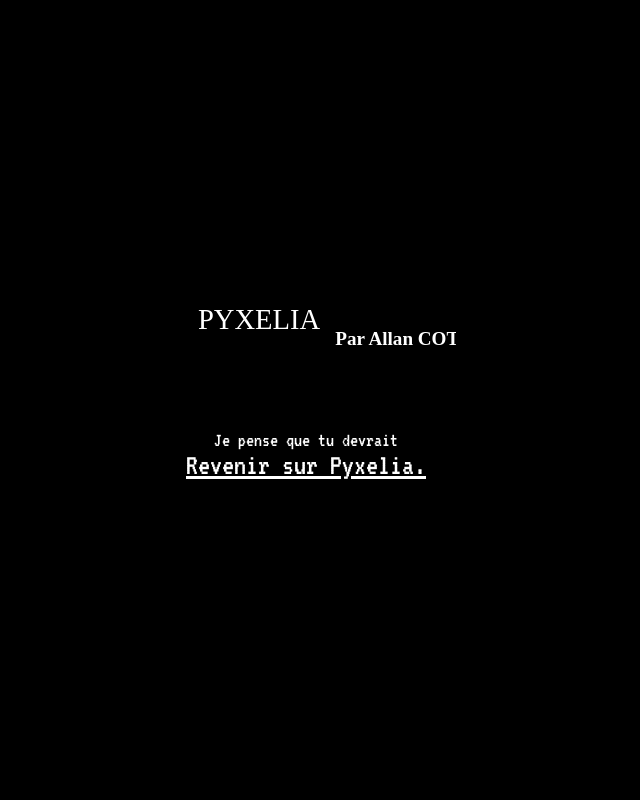
After one commit to COTE-Allan/KC-Pyxelia, a PHP site: page /views/error.php in a window 1280 px wide. The commit adds this page. Shown: the whole page, without its empty margins (334-974 px from the left). Run offline with PHP 8.4, Linux system fonts and the light colour scheme; the template is opened without the code that fills it, so the values that code supplies are empty.

Commit message:
v.1.0-alpha
Signed-off-by: Cielesis - Allan COTE <ctn.email.pro@gmail.com>

```diff
--- a/assets/js/firebase.js
+++ b/assets/js/firebase.js
@@ -144,7 +144,7 @@ function updateGrid(grid) {
 function updateDB(pixel_id, color_id) {
   let updates = {};
   let pixel_amount = 0;
-  let timeBeforeNext = 0;
+  let timeBeforeNext = 60;
   let actualDate = Math.floor(Date.now() / 1000);
   get(child(dbRef, "users/" + userUID + "/")).then((snapshot) => {
     let result = snapshot.val();
--- /dev/null
+++ b/assets/styles/css/error.css
@@ -0,0 +1,309 @@
+@import url("https://fonts.googleapis.com/css2?family=VT323&display=swap");
+body {
+  margin: 0;
+  font-family: "VT323", monospace;
+  background-color: black;
+  color: white;
+  overflow: hidden;
+  display: -webkit-box;
+  display: -ms-flexbox;
+  display: flex;
+  -webkit-box-orient: vertical;
+  -webkit-box-direction: normal;
+      -ms-flex-direction: column;
+          flex-direction: column;
+}
+
+.error {
+  width: 100vw;
+  height: 100vh;
+  display: -webkit-box;
+  display: -ms-flexbox;
+  display: flex;
+  -webkit-box-orient: vertical;
+  -webkit-box-direction: normal;
+      -ms-flex-direction: column;
+          flex-direction: column;
+  -webkit-box-align: center;
+      -ms-flex-align: center;
+          align-items: center;
+  -webkit-box-pack: center;
+      -ms-flex-pack: center;
+          justify-content: center;
+}
+
+.error svg {
+  width: 300px;
+  height: 50px;
+}
+
+.error-number {
+  font-size: 200px;
+  margin: 30px 0;
+  -webkit-animation: text-flicker-in-glow 4s linear both;
+          animation: text-flicker-in-glow 4s linear both;
+}
+
+.error p {
+  margin-top: 0;
+  font-size: 20px;
+  text-align: center;
+}
+
+.error p a {
+  color: white;
+  font-size: 30px;
+}
+
+@-webkit-keyframes text-flicker-in-glow {
+  0% {
+    opacity: 0;
+  }
+  10% {
+    opacity: 0;
+    text-shadow: none;
+  }
+  10.1% {
+    opacity: 1;
+    text-shadow: none;
+  }
+  10.2% {
+    opacity: 0;
+    text-shadow: none;
+  }
+  20% {
+    opacity: 0;
+    text-shadow: none;
+  }
+  20.1% {
+    opacity: 1;
+    text-shadow: 0 0 30px rgba(255, 255, 255, 0.25);
+  }
+  20.6% {
+    opacity: 0;
+    text-shadow: none;
+  }
+  30% {
+    opacity: 0;
+    text-shadow: none;
+  }
+  30.1% {
+    opacity: 1;
+    text-shadow: 0 0 30px rgba(255, 255, 255, 0.45), 0 0 60px rgba(255, 255, 255, 0.25);
+  }
+  30.5% {
+    opacity: 1;
+    text-shadow: 0 0 30px rgba(255, 255, 255, 0.45), 0 0 60px rgba(255, 255, 255, 0.25);
+  }
+  30.6% {
+    opacity: 0;
+    text-shadow: none;
+  }
+  45% {
+    opacity: 0;
+    text-shadow: none;
+  }
+  45.1% {
+    opacity: 1;
+    text-shadow: 0 0 30px rgba(255, 255, 255, 0.45), 0 0 60px rgba(255, 255, 255, 0.25);
+  }
+  50% {
+    opacity: 1;
+    text-shadow: 0 0 30px rgba(255, 255, 255, 0.45), 0 0 60px rgba(255, 255, 255, 0.25);
+  }
+  55% {
+    opacity: 1;
+    text-shadow: 0 0 30px rgba(255, 255, 255, 0.45), 0 0 60px rgba(255, 255, 255, 0.25);
+  }
+  55.1% {
+    opacity: 0;
+    text-shadow: none;
+  }
+  57% {
+    opacity: 0;
+    text-shadow: none;
+  }
+  57.1% {
+    opacity: 1;
+    text-shadow: 0 0 30px rgba(255, 255, 255, 0.55), 0 0 60px rgba(255, 255, 255, 0.35);
+  }
+  60% {
+    opacity: 1;
+    text-shadow: 0 0 30px rgba(255, 255, 255, 0.55), 0 0 60px rgba(255, 255, 255, 0.35);
+  }
+  60.1% {
+    opacity: 0;
+    text-shadow: none;
+  }
+  65% {
+    opacity: 0;
+    text-shadow: none;
+  }
+  65.1% {
+    opacity: 1;
+    text-shadow: 0 0 30px rgba(255, 255, 255, 0.55), 0 0 60px rgba(255, 255, 255, 0.35), 0 0 100px rgba(255, 255, 255, 0.1);
+  }
+  75% {
+    opacity: 1;
+    text-shadow: 0 0 30px rgba(255, 255, 255, 0.55), 0 0 60px rgba(255, 255, 255, 0.35), 0 0 100px rgba(255, 255, 255, 0.1);
+  }
+  75.1% {
+    opacity: 0;
+    text-shadow: none;
+  }
+  77% {
+    opacity: 0;
+    text-shadow: none;
+  }
+  77.1% {
+    opacity: 1;
+    text-shadow: 0 0 30px rgba(255, 255, 255, 0.55), 0 0 60px rgba(255, 255, 255, 0.4), 0 0 110px rgba(255, 255, 255, 0.2), 0 0 100px rgba(255, 255, 255, 0.1);
+  }
+  85% {
+    opacity: 1;
+    text-shadow: 0 0 30px rgba(255, 255, 255, 0.55), 0 0 60px rgba(255, 255, 255, 0.4), 0 0 110px rgba(255, 255, 255, 0.2), 0 0 100px rgba(255, 255, 255, 0.1);
+  }
+  85.1% {
+    opacity: 0;
+    text-shadow: none;
+  }
+  86% {
+    opacity: 0;
+    text-shadow: none;
+  }
+  86.1% {
+    opacity: 1;
+    text-shadow: 0 0 30px rgba(255, 255, 255, 0.6), 0 0 60px rgba(255, 255, 255, 0.45), 0 0 110px rgba(255, 255, 255, 0.25), 0 0 100px rgba(255, 255, 255, 0.1);
+  }
+  100% {
+    opacity: 1;
+    text-shadow: 0 0 30px rgba(255, 255, 255, 0.6), 0 0 60px rgba(255, 255, 255, 0.45), 0 0 110px rgba(255, 255, 255, 0.25), 0 0 100px rgba(255, 255, 255, 0.1);
+  }
+}
+
+@keyframes text-flicker-in-glow {
+  0% {
+    opacity: 0;
+  }
+  10% {
+    opacity: 0;
+    text-shadow: none;
+  }
+  10.1% {
+    opacity: 1;
+    text-shadow: none;
+  }
+  10.2% {
+    opacity: 0;
+    text-shadow: none;
+  }
+  20% {
+    opacity: 0;
+    text-shadow: none;
+  }
+  20.1% {
+    opacity: 1;
+    text-shadow: 0 0 30px rgba(255, 255, 255, 0.25);
+  }
+  20.6% {
+    opacity: 0;
+    text-shadow: none;
+  }
+  30% {
+    opacity: 0;
+    text-shadow: none;
+  }
+  30.1% {
+    opacity: 1;
+    text-shadow: 0 0 30px rgba(255, 255, 255, 0.45), 0 0 60px rgba(255, 255, 255, 0.25);
+  }
+  30.5% {
+    opacity: 1;
+    text-shadow: 0 0 30px rgba(255, 255, 255, 0.45), 0 0 60px rgba(255, 255, 255, 0.25);
+  }
+  30.6% {
+    opacity: 0;
+    text-shadow: none;
+  }
+  45% {
+    opacity: 0;
+    text-shadow: none;
+  }
+  45.1% {
+    opacity: 1;
+    text-shadow: 0 0 30px rgba(255, 255, 255, 0.45), 0 0 60px rgba(255, 255, 255, 0.25);
+  }
+  50% {
+    opacity: 1;
+    text-shadow: 0 0 30px rgba(255, 255, 255, 0.45), 0 0 60px rgba(255, 255, 255, 0.25);
+  }
+  55% {
+    opacity: 1;
+    text-shadow: 0 0 30px rgba(255, 255, 255, 0.45), 0 0 60px rgba(255, 255, 255, 0.25);
+  }
+  55.1% {
+    opacity: 0;
+    text-shadow: none;
+  }
+  57% {
+    opacity: 0;
+    text-shadow: none;
+  }
+  57.1% {
+    opacity: 1;
+    text-shadow: 0 0 30px rgba(255, 255, 255, 0.55), 0 0 60px rgba(255, 255, 255, 0.35);
+  }
+  60% {
+    opacity: 1;
+    text-shadow: 0 0 30px rgba(255, 255, 255, 0.55), 0 0 60px rgba(255, 255, 255, 0.35);
+  }
+  60.1% {
+    opacity: 0;
+    text-shadow: none;
+  }
+  65% {
+    opacity: 0;
+    text-shadow: none;
+  }
+  65.1% {
+    opacity: 1;
+    text-shadow: 0 0 30px rgba(255, 255, 255, 0.55), 0 0 60px rgba(255, 255, 255, 0.35), 0 0 100px rgba(255, 255, 255, 0.1);
+  }
+  75% {
+    opacity: 1;
+    text-shadow: 0 0 30px rgba(255, 255, 255, 0.55), 0 0 60px rgba(255, 255, 255, 0.35), 0 0 100px rgba(255, 255, 255, 0.1);
+  }
+  75.1% {
+    opacity: 0;
+    text-shadow: none;
+  }
+  77% {
+    opacity: 0;
+    text-shadow: none;
+  }
+  77.1% {
+    opacity: 1;
+    text-shadow: 0 0 30px rgba(255, 255, 255, 0.55), 0 0 60px rgba(255, 255, 255, 0.4), 0 0 110px rgba(255, 255, 255, 0.2), 0 0 100px rgba(255, 255, 255, 0.1);
+  }
+  85% {
+    opacity: 1;
+    text-shadow: 0 0 30px rgba(255, 255, 255, 0.55), 0 0 60px rgba(255, 255, 255, 0.4), 0 0 110px rgba(255, 255, 255, 0.2), 0 0 100px rgba(255, 255, 255, 0.1);
+  }
+  85.1% {
+    opacity: 0;
+    text-shadow: none;
+  }
+  86% {
+    opacity: 0;
+    text-shadow: none;
+  }
+  86.1% {
+    opacity: 1;
+    text-shadow: 0 0 30px rgba(255, 255, 255, 0.6), 0 0 60px rgba(255, 255, 255, 0.45), 0 0 110px rgba(255, 255, 255, 0.25), 0 0 100px rgba(255, 255, 255, 0.1);
+  }
+  100% {
+    opacity: 1;
+    text-shadow: 0 0 30px rgba(255, 255, 255, 0.6), 0 0 60px rgba(255, 255, 255, 0.45), 0 0 110px rgba(255, 255, 255, 0.25), 0 0 100px rgba(255, 255, 255, 0.1);
+  }
+}
+/*# sourceMappingURL=error.css.map */
--- /dev/null
+++ b/assets/styles/scss/error.scss
@@ -0,0 +1,183 @@
+@import url("https://fonts.googleapis.com/css2?family=VT323&display=swap");
+
+body {
+  margin: 0;
+  font-family: "VT323", monospace;
+  background-color: black;
+  color: white;
+  overflow: hidden;
+  display: flex;
+  flex-direction: column;
+}
+
+.error {
+  width: 100vw;
+  height: 100vh;
+  display: flex;
+  flex-direction: column;
+  align-items: center;
+  justify-content: center;
+  & svg {
+    width: 300px;
+    height: 50px;
+  }
+  &-number {
+    font-size: 200px;
+    margin: 30px 0;
+    animation: text-flicker-in-glow 4s linear both;
+  }
+  & p {
+    margin-top: 0;
+    font-size: 20px;
+    text-align: center;
+    & a {
+      color: white;
+      font-size: 30px;
+      &:hover {
+      }
+    }
+  }
+}
+
+@keyframes text-flicker-in-glow {
+  0% {
+    opacity: 0;
+  }
+  10% {
+    opacity: 0;
+    text-shadow: none;
+  }
+  10.1% {
+    opacity: 1;
+    text-shadow: none;
+  }
+  10.2% {
+    opacity: 0;
+    text-shadow: none;
+  }
+  20% {
+    opacity: 0;
+    text-shadow: none;
+  }
+  20.1% {
+    opacity: 1;
+    text-shadow: 0 0 30px rgba(255, 255, 255, 0.25);
+  }
+  20.6% {
+    opacity: 0;
+    text-shadow: none;
+  }
+  30% {
+    opacity: 0;
+    text-shadow: none;
+  }
+  30.1% {
+    opacity: 1;
+    text-shadow: 0 0 30px rgba(255, 255, 255, 0.45),
+      0 0 60px rgba(255, 255, 255, 0.25);
+  }
+  30.5% {
+    opacity: 1;
+    text-shadow: 0 0 30px rgba(255, 255, 255, 0.45),
+      0 0 60px rgba(255, 255, 255, 0.25);
+  }
+  30.6% {
+    opacity: 0;
+    text-shadow: none;
+  }
+  45% {
+    opacity: 0;
+    text-shadow: none;
+  }
+  45.1% {
+    opacity: 1;
+    text-shadow: 0 0 30px rgba(255, 255, 255, 0.45),
+      0 0 60px rgba(255, 255, 255, 0.25);
+  }
+  50% {
+    opacity: 1;
+    text-shadow: 0 0 30px rgba(255, 255, 255, 0.45),
+      0 0 60px rgba(255, 255, 255, 0.25);
+  }
+  55% {
+    opacity: 1;
+    text-shadow: 0 0 30px rgba(255, 255, 255, 0.45),
+      0 0 60px rgba(255, 255, 255, 0.25);
+  }
+  55.1% {
+    opacity: 0;
+    text-shadow: none;
+  }
+  57% {
+    opacity: 0;
+    text-shadow: none;
+  }
+  57.1% {
+    opacity: 1;
+    text-shadow: 0 0 30px rgba(255, 255, 255, 0.55),
+      0 0 60px rgba(255, 255, 255, 0.35);
+  }
+  60% {
+    opacity: 1;
+    text-shadow: 0 0 30px rgba(255, 255, 255, 0.55),
+      0 0 60px rgba(255, 255, 255, 0.35);
+  }
+  60.1% {
+    opacity: 0;
+    text-shadow: none;
+  }
+  65% {
+    opacity: 0;
+    text-shadow: none;
+  }
+  65.1% {
+    opacity: 1;
+    text-shadow: 0 0 30px rgba(255, 255, 255, 0.55),
+      0 0 60px rgba(255, 255, 255, 0.35), 0 0 100px rgba(255, 255, 255, 0.1);
+  }
+  75% {
+    opacity: 1;
+    text-shadow: 0 0 30px rgba(255, 255, 255, 0.55),
+      0 0 60px rgba(255, 255, 255, 0.35), 0 0 100px rgba(255, 255, 255, 0.1);
+  }
+  75.1% {
+    opacity: 0;
+    text-shadow: none;
+  }
+  77% {
+    opacity: 0;
+    text-shadow: none;
+  }
+  77.1% {
+    opacity: 1;
+    text-shadow: 0 0 30px rgba(255, 255, 255, 0.55),
+      0 0 60px rgba(255, 255, 255, 0.4), 0 0 110px rgba(255, 255, 255, 0.2),
+      0 0 100px rgba(255, 255, 255, 0.1);
+  }
+  85% {
+    opacity: 1;
+    text-shadow: 0 0 30px rgba(255, 255, 255, 0.55),
+      0 0 60px rgba(255, 255, 255, 0.4), 0 0 110px rgba(255, 255, 255, 0.2),
+      0 0 100px rgba(255, 255, 255, 0.1);
+  }
+  85.1% {
+    opacity: 0;
+    text-shadow: none;
+  }
+  86% {
+    opacity: 0;
+    text-shadow: none;
+  }
+  86.1% {
+    opacity: 1;
+    text-shadow: 0 0 30px rgba(255, 255, 255, 0.6),
+      0 0 60px rgba(255, 255, 255, 0.45), 0 0 110px rgba(255, 255, 255, 0.25),
+      0 0 100px rgba(255, 255, 255, 0.1);
+  }
+  100% {
+    opacity: 1;
+    text-shadow: 0 0 30px rgba(255, 255, 255, 0.6),
+      0 0 60px rgba(255, 255, 255, 0.45), 0 0 110px rgba(255, 255, 255, 0.25),
+      0 0 100px rgba(255, 255, 255, 0.1);
+  }
+}
--- /dev/null
+++ b/views/error.php
@@ -0,0 +1,40 @@
+
+<!-- ================ -->
+<link rel="stylesheet" href="assets/styles/css/error.css" />
+<!-- ================ -->
+</head>
+<body>
+<!-- ================ -->
+
+<div class="error">
+    <svg
+            id="logo-pyxelia"
+            xmlns="http://www.w3.org/2000/svg"
+            width="960"
+            height="222"
+            viewBox="0 0 960 222"
+        >
+            <text
+            id="logo-brand"
+            transform="translate(0 127)"
+            fill="#fff"
+            font-size="127"
+            font-family="PressStart2P, 'Press Start \32 P'"
+            >
+            <tspan x="0" y="0">PYXELIA</tspan>
+            </text>
+            <text
+            id="logo-author"
+            transform="translate(610 201)"
+            fill="#fff"
+            font-size="85"
+            font-family="AmaticSC-Bold, Amatic SC"
+            font-weight="700"
+            >
+            <tspan x="0" y="0">Par Allan COTE</tspan>
+            </text>
+    </svg>
+    <h1 class="error-number"><?=$error_number?></h1>
+    <p class="error-message"><?=$error_message?></p>
+    <p class="error-help">Je pense que tu devrait </br> <a href="index.php?pageIs=game">Revenir sur Pyxelia.</a></p>
+</div>
--- a/views/menu.php
+++ b/views/parts/menu.php
@@ -37,6 +37,9 @@
         <span class="menu-userName">****</span>
         <span class="menu-disconnect">(Déconnection)</span>
       </p>
+      <p class="menu-version">
+        Pyxelia by Koffi Cup - 1.0-alpha
+      </p>
       <div id="firebaseui-auth-container">
         Vous devez être connecté pour dessiner !
       </div>
--- a/views/navbar.php
+++ b/views/parts/navbar.php
@@ -43,5 +43,6 @@
   let buttonDisplayShare = document.querySelector(".buttonDisplayShare");
   buttonDisplayShare.addEventListener("click", function () {
     shareList.classList.toggle("shareActive");
+    buttonDisplayShare.classList.toggle("shareButtonActive")
   });
 </script>
--- a/views/welcome.php
+++ b/views/welcome.php
@@ -95,7 +95,7 @@
             y_axis: "distance",
             x_axis: "always",
           },
-          <?='color_pallete: ["#DC1818", "#FDD50F", "#0FB7FD", "#57C32D", "#E95420", "#C71585", "#FFC0CB", "#FFF"],'?>
+          <?='color_pallete: ["#DC1818", "#FDD50F", "#0FB7FD", "#57C32D", "#E95420", "#C71585", "#FFC0CB", "#FFF", "#FFF", "#FFF", "#FFF", "#FFF", "#FFF","#FFF"],'?>
         },
         dynamic_options: {
           dynamic: true,
```
Also changed, not shown: assets/styles/css/game.css (renamed from assets/styles/scss/game.css, +7 -2 lines), assets/styles/scss/navbar.scss (+6 -2 lines), core/utils.php (+1 -7 lines), index.php (+13 -0 lines), views/game.php (+5 -5 lines), .htaccess (added), assets/.htaccess (added), core/.htaccess (added), views/.htaccess (added), views/parts/controls.php (renamed from views/controls.php), views/parts/loading.php (renamed from views/loading.php), 2 other files.
